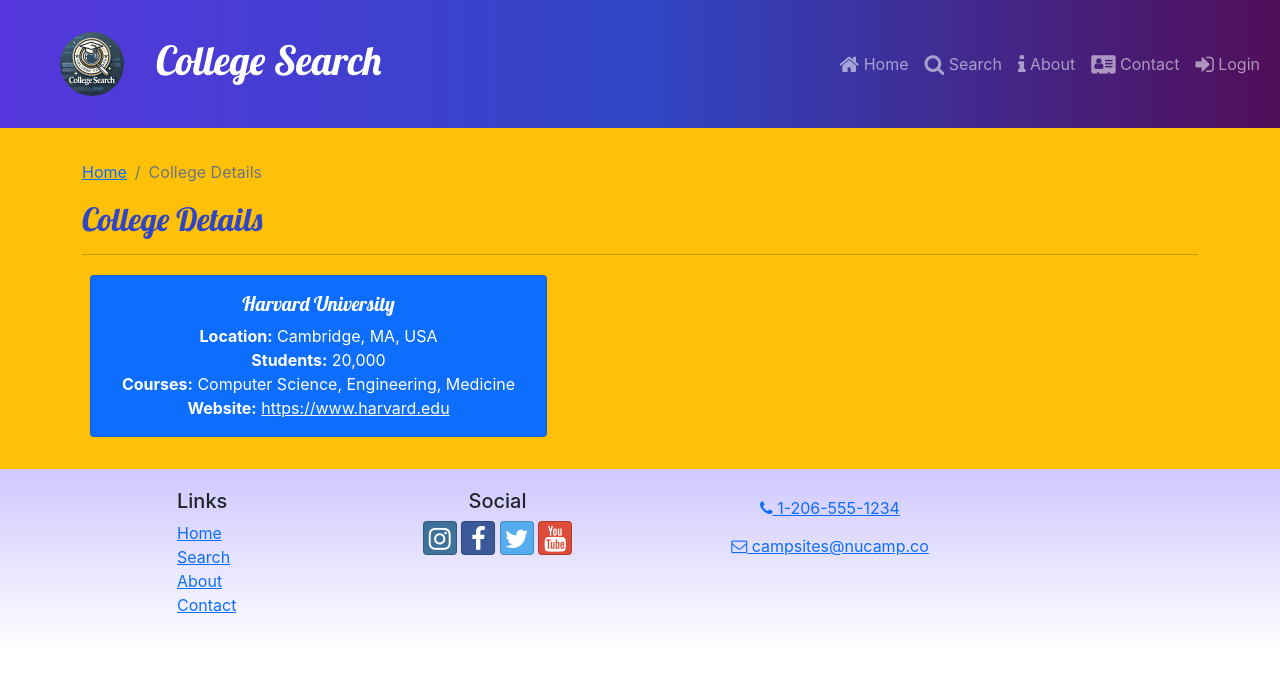
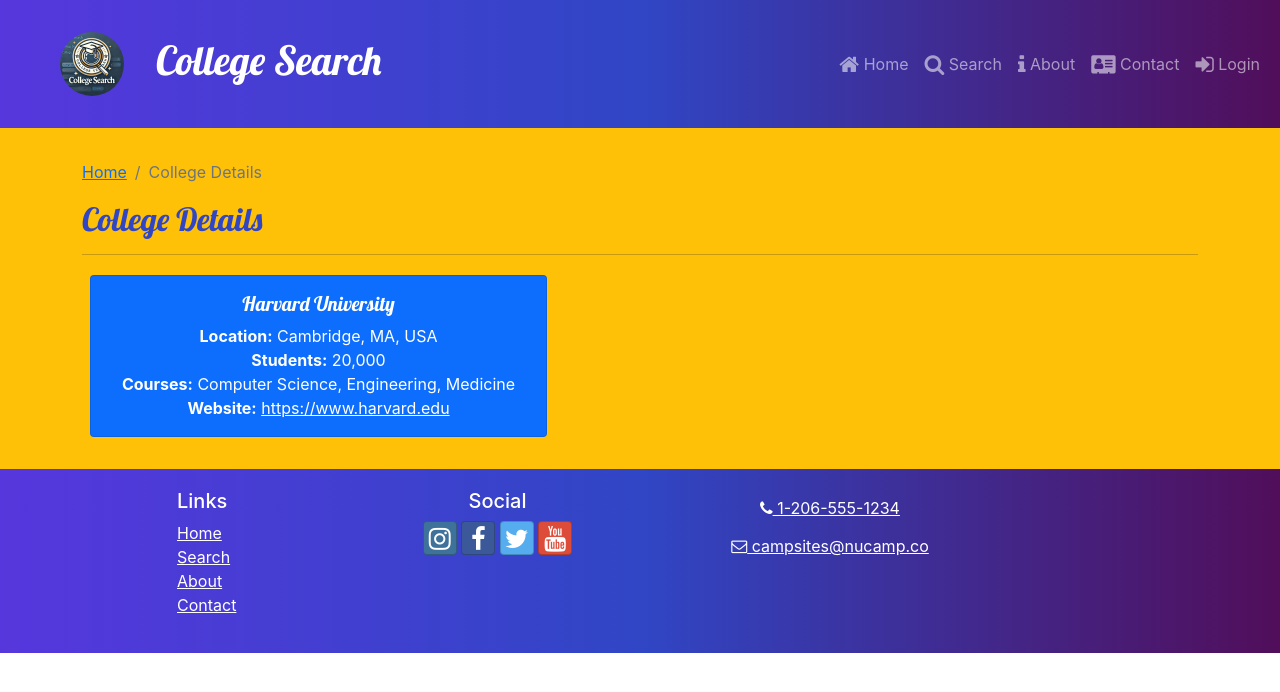
Before and after one commit to mathiasadikpon/colleges-search-app-react, a React (Create React App) app: page /1 in a window 1280 px wide. Shown: the top 692 px of the page. Built offline with nearby package versions, Linux system fonts and the light colour scheme.

Commit message:
update Footer component styling and enhance site footer background; improve link visibility

```diff
--- a/src/App.css
+++ b/src/App.css
@@ -30,9 +30,13 @@
 }
 
 .site-footer {
-  background-image: linear-gradient(#cec8ff, white);
+  /* background-image: linear-gradient(#cec8ff, white); */
+  background-image: linear-gradient(to right, #5637dd, #3046c5, #510e5a);
   padding: 20px 0;
   margin-top: 2rem;
+}
+.site-footer a{
+  color: white;
 }
 
 .navbar-brand {
@@ -73,8 +77,3 @@
   opacity: 0;
   transition: 300ms ease-in;
 }
-
-/* footer, footer Link, footer a{
-  color: white;
-  background-color: blue;
-} */
--- a/src/components/Footer.js
+++ b/src/components/Footer.js
@@ -3,10 +3,10 @@
 
 const Footer = () => {
   return (
-    <footer className="site-footer">
+    <footer className="site-footer" sticky="botto" expand="md">
       <Container>
         <Row>
-          <Col xs={{ size: 4, offset: 1 }} sm="2">
+          <Col xs={{ size: 4, offset: 1 }} sm="2" className="text-white">
             <h5>Links</h5>
             <ul className="list-unstyled">
               <li>
@@ -23,7 +23,7 @@
               </li>
             </ul>
           </Col>
-          <Col xs="6" sm="3" className="text-center">
+          <Col xs="6" sm="3" className="text-center text-white">
             <h5>Social</h5>
             <a
               className="btn btn-social-icon btn-instagram"
@@ -50,7 +50,7 @@
               <i className="fa fa-youtube" />
             </a>
           </Col>
-          <Col sm="4" className="text-center">
+          <Col sm="4" className="text-center text-white">
             <a role="button" className="btn btn-link" href="tel:+12065551234">
               <i className="fa fa-phone" /> 1-206-555-1234
             </a>
```
